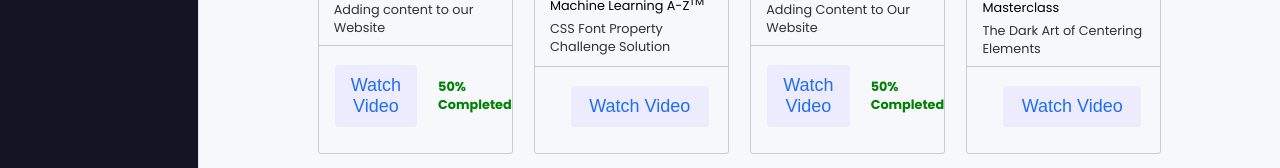
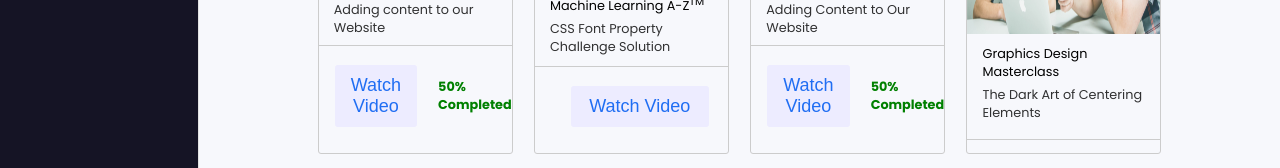
Before and after one commit to chukaijeh/smartlearn, a React (Create React App) app: page /courses in a window 1280 px wide. Shown: the part 784-952 px from the top of the page. Built offline with nearby package versions, Linux system fonts and the light colour scheme; no server answers.

Commit message:
little fix

```diff
--- a/src/dashboard/courses/courses.jsx
+++ b/src/dashboard/courses/courses.jsx
@@ -119,7 +119,7 @@
                             </div>
 
                             <div className="long-line"></div>
-                            <Link to='/watchcourses'><button id='wad'>Watch Video</button></Link>
+                            {/* <Link to='/watchcourses'><button id='wad'>Watch Video</button></Link> */}
                         </div>
                         </div>
                     </section>
```
